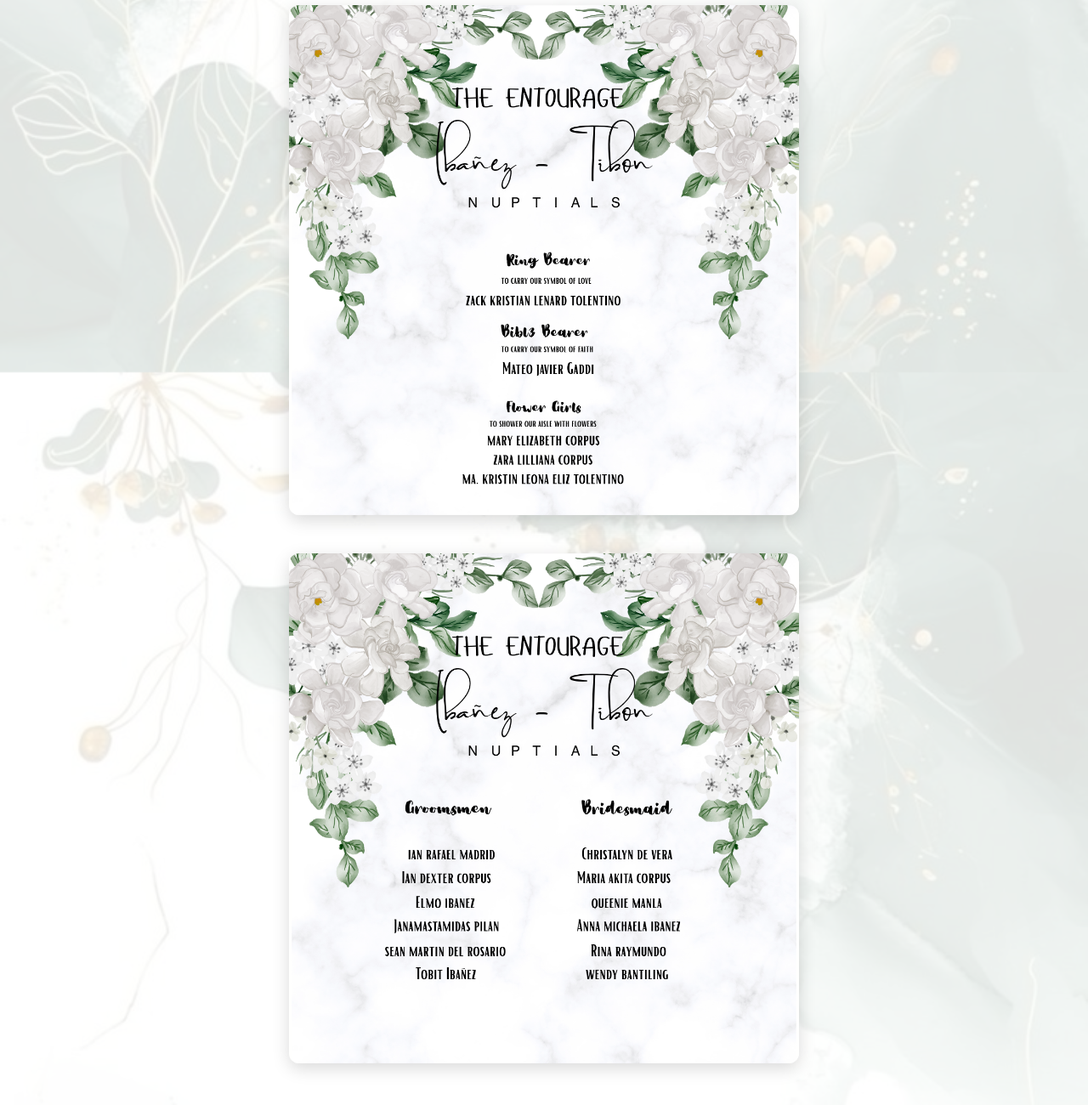
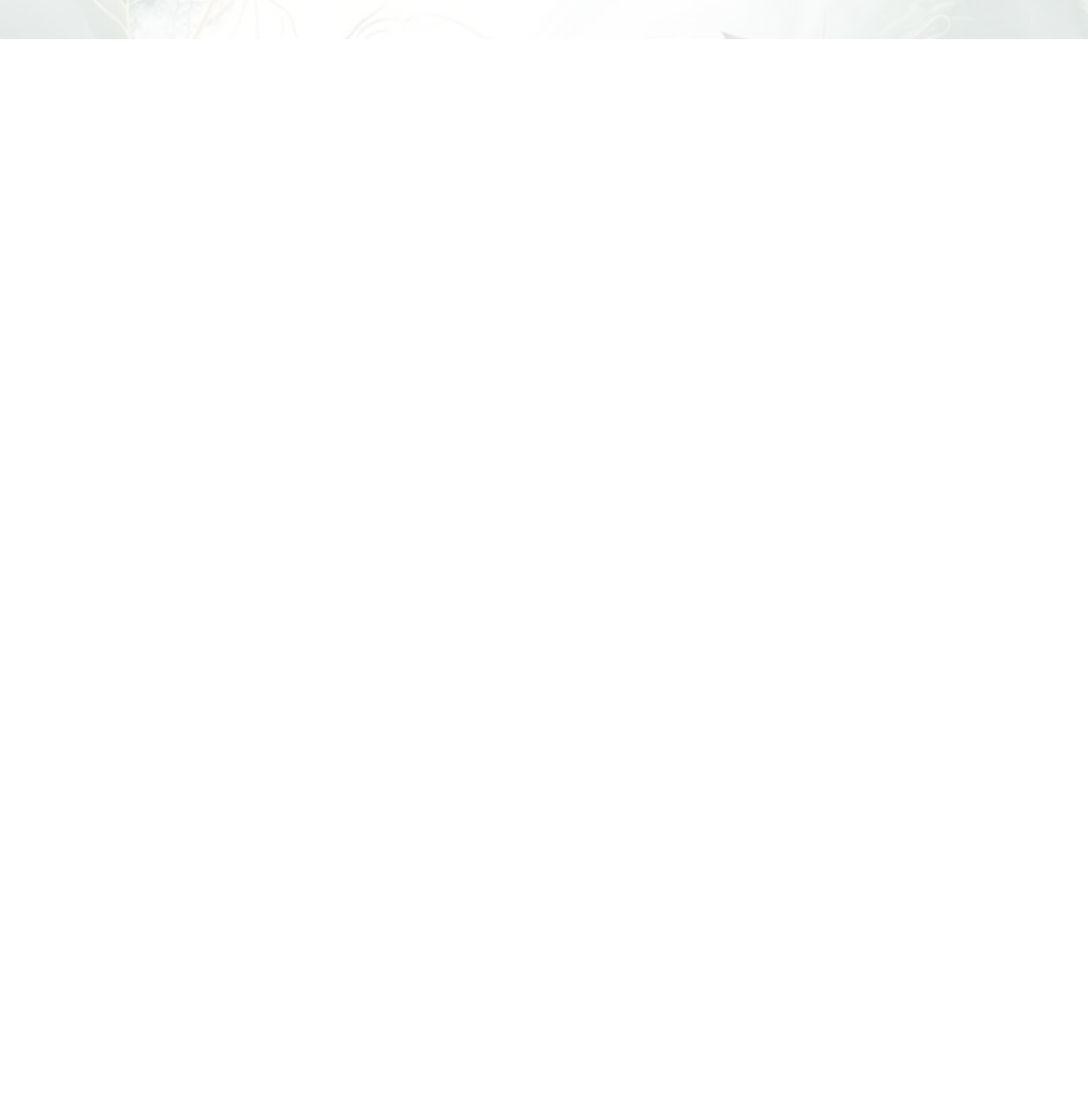
Before and after one commit to romphilibanez/our-invitation, a plain HTML site: page guestlist.html in a window 1280 px wide. Shown: the part 1482-2782 px from the top of the page at 85% size. After the commit the page ends 1528 px from the top, so only its background shows below. Drawn offline with Linux system fonts and the light colour scheme.

Commit message:
removed pics 3 and 4

```diff
--- a/guestlist.html
+++ b/guestlist.html
@@ -78,7 +78,6 @@
 <body>
     <div class="overlay">
         <h1>Wedding Entourage</h1>
-
         <div class="entourage-section">
             <img src="images/1.png" alt="Parents of the Groom">
             <div class="entourage-label"></div>
@@ -88,17 +87,6 @@
             <img src="images/2.png" alt="Best Man">
             <div class="entourage-label"></div>
         </div>
-
-
-        <div class="entourage-section">
-            <img src="images/3.png" alt="Groomsmen">
-            <div class="entourage-label"></div>
-        </div>
-
-        <div class="entourage-section">
-            <img src="images/4.png" alt="Secondary Sponsors">
-            <div class="entourage-label"></div>
-        </div>
     </div>
 </body>
 </html>
```
